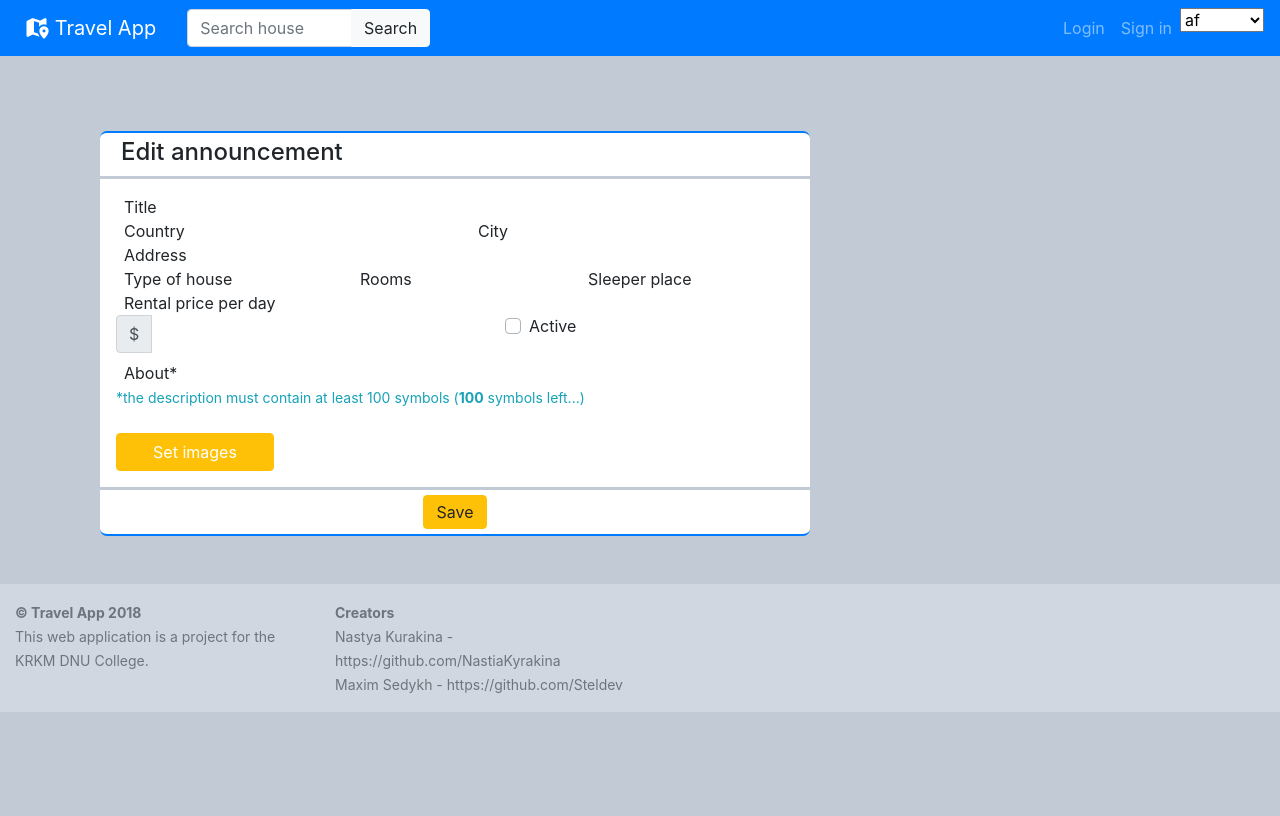
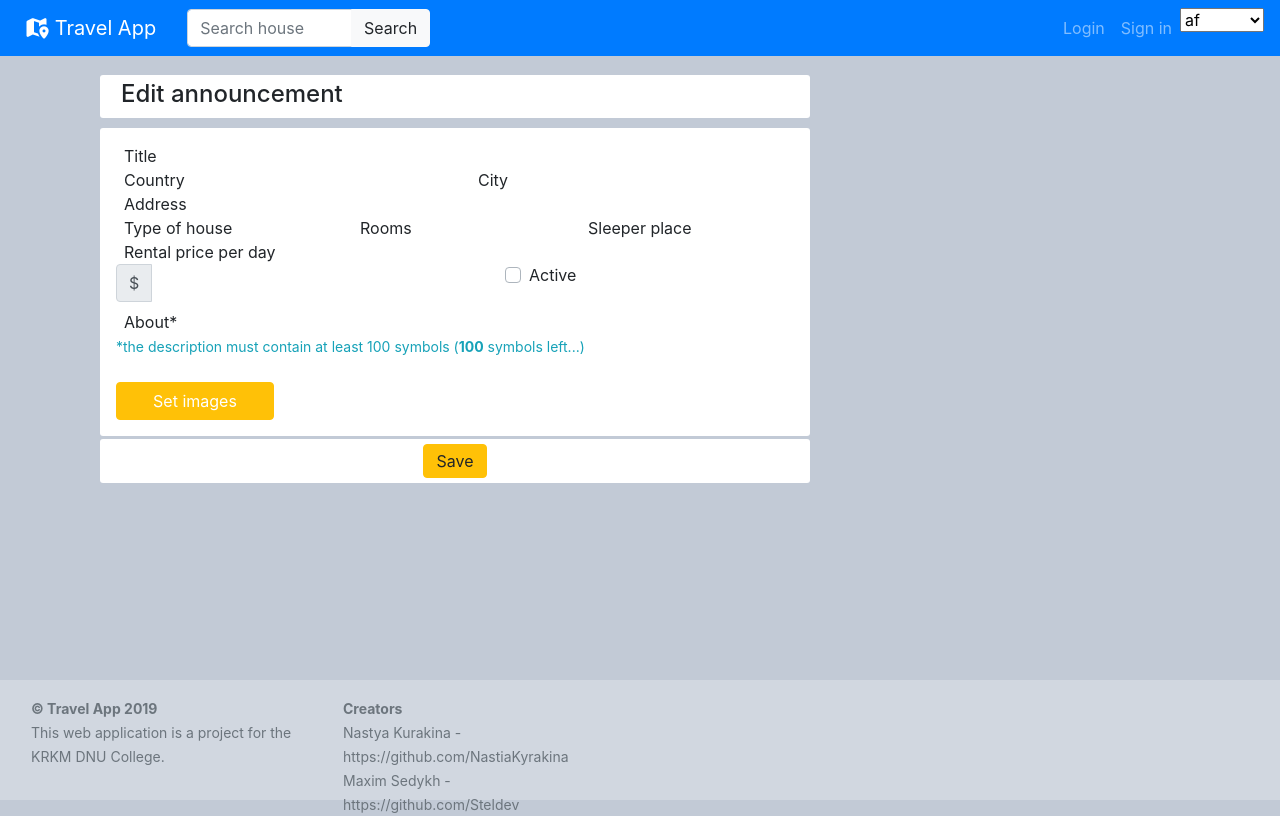
Before and after one commit to NastiaKyrakina/Travel, a Django app: template templates/HouseSerch/add_house.html in a window 1280 px wide. Before the commit the page ends 712 px from the top, so only its background shows below. Run offline with Django 3.2, Linux system fonts and the light colour scheme; the template is opened without the code that fills it, so the values that code supplies are empty; some libraries are stand-ins or nearby versions.

Commit message:
Фиксы футтера и спейсер для навбара

```diff
--- a/static/css/main.css
+++ b/static/css/main.css
@@ -1,38 +1,44 @@
-/*** Theme (bright) ***/
-/* main background */
 body {
-	background-color: #c2cad6 !important;
+    background-color: #c2cad6 !important; /* Бекграунд страницы */
 }
 
-/* block colors */
-.block {
-	background-color: #fff;
+html, body {
+
+    height: 100%; /* Для прижатия футера к низу */
 }
-.block-header {
-	border-top: 2px solid #007bff;
+
+.container {
+    min-height: 100%; /* Для прижатия футера к низу */
 }
-.block-footer {
-	border-bottom: 2px solid #007bff;
+
+.navbar-spacer {
+    height: 75px; /* Размер навбара */
+    clear: both;
 }
+
+.footer-spacer {
+    height: 120px; /* Размер футера */
+    clear: both;
+}
+
+footer {
+    background-color: #d1d7e0;
+    height: 120px; /* Размер футера */
+    margin-top: -120px;
+}
+
 
 /*** Config ***/
 /* block */
 .block {
 	padding: 5px;
 	margin-bottom: 10px;
+	background-color: #fff;
+	border-radius: 3px;
 }
 
 .information-block p {
 	margin-bottom: 3px;
-}
-
-.block-header {
-	border-radius: 7px 7px 0px 0px;
-	margin-bottom: 3px;
-}
-
-.block-footer {
-	border-radius: 0px 0px 7px 7px;
 }
 
 /* user info */
@@ -86,9 +92,7 @@ body {
     color: white;
 }
 
-.container {
-    padding-top: 75px;
-}
+
 
 .file-label {
     display: none;
--- a/templates/base.html
+++ b/templates/base.html
@@ -28,11 +28,10 @@
 
         <!--Для пошуку-->
         <script src="{% static 'js/main_search.js' %}"></script>
-
     {% endblock %}
 
 </head>
-<body class="main">
+<body>
 {% load i18n %}
 
     {% block nav %}
@@ -114,43 +113,35 @@
                 </ul>
             </div> <!-- navbar-collapse -->
 
-
         </nav>
     {% endblock %}
 
-    <h1>{% block head %}{% endblock %}</h1>
-
     <div class="container">
+        <div class="navbar-spacer"></div>
         {% block content %}
         {% endblock %}
+        <div class="footer-spacer"></div>
     </div> <!-- container-fluid -->
+</body>
 
-<div class="main-footer text-secondary py-3 mt-5 mb-0 d-flex justify-content-start" style="background-color: #d1d7e0">
+<footer class="text-secondary p-3 d-flex justify-content-start">
     <div class="col-3">
         <small>
-
-                <strong>© Travel App 2018</strong>
-                <br>
+            <strong>© Travel App 2019</strong>
+            <br>
             {% trans 'This web application is a project for the KRKM DNU College.' %}
-
         </small>
     </div>
     <div class="col-3">
         <small>
-
             <strong>{% trans 'Creators' %}</strong>
-                <br>
+            <br>
             {% trans 'Nastya Kurakina' %} - https://github.com/NastiaKyrakina
-                <br>
+            <br>
             {% trans 'Maxim Sedykh' %} - https://github.com/Steldev
-
         </small>
-
     </div>
-
-</div>
-
-</body>
+</footer>
 
 {% block script %}
 {% endblock %}
```
Also changed, not shown: Travel/settings.py (+5 -5 lines).
